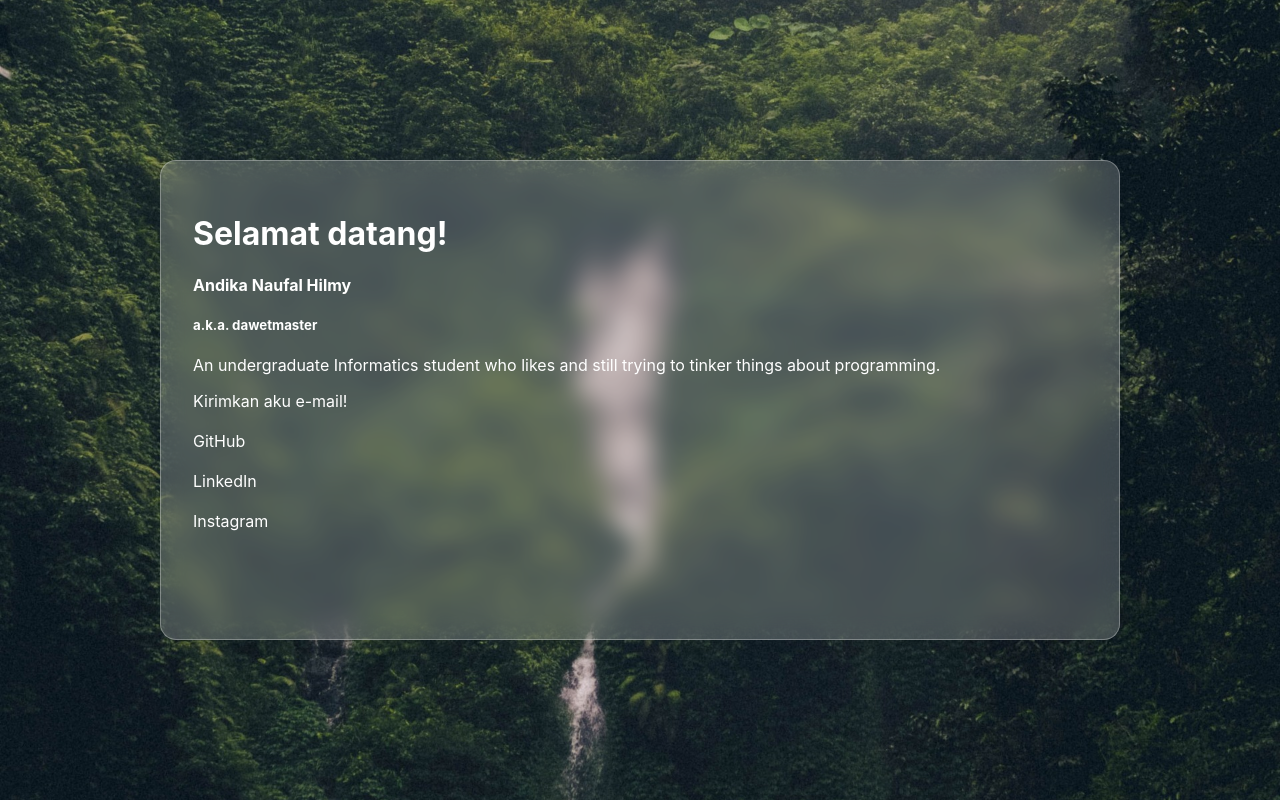
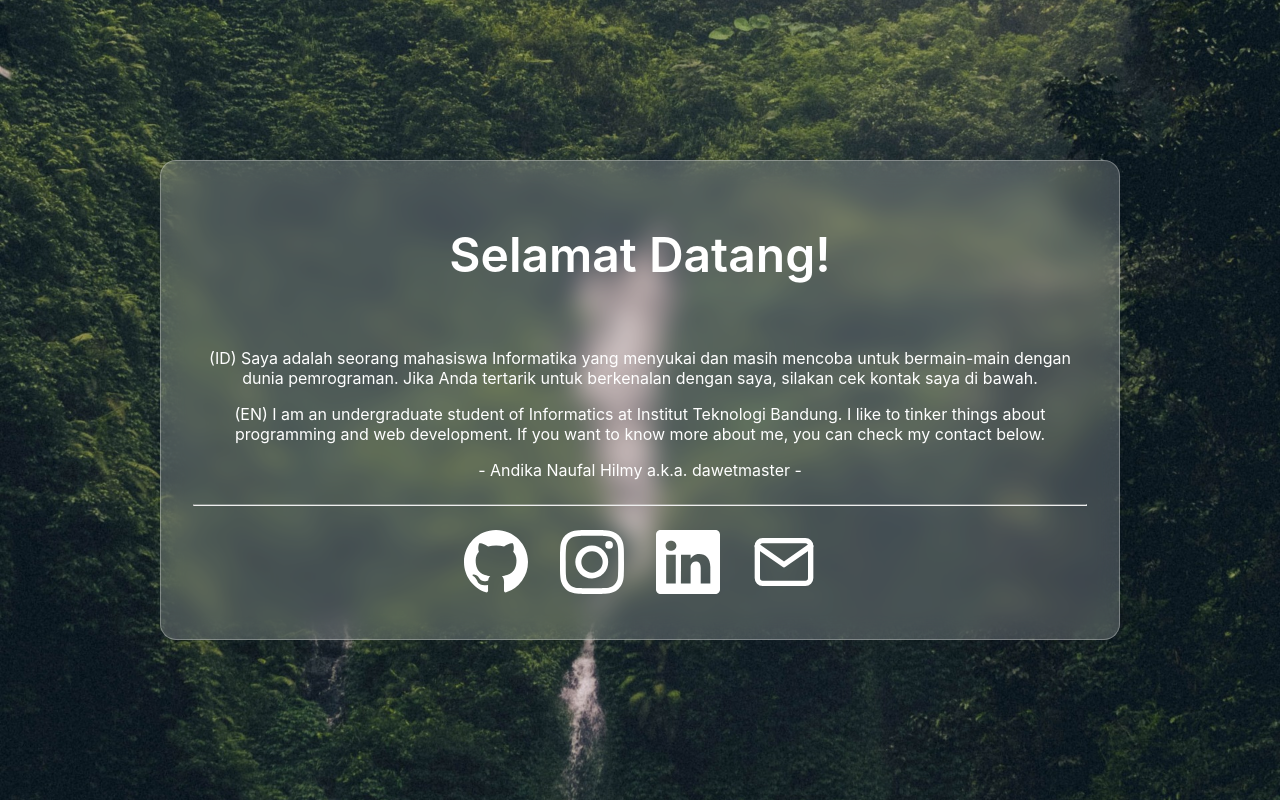
Before and after one commit to andikahilmy/andikahilmy.github.io, a Next.js app: page / in a window 1280 px wide. Built offline with nearby package versions, Linux system fonts and the light colour scheme.

Commit message:
update homepage

```diff
--- /dev/null
+++ b/components/splash/card.js
@@ -0,0 +1,47 @@
+import globals from '../../styles/globals.module.css'
+import styles from './card.module.css'
+import { BsGithub, BsInstagram, BsLinkedin } from 'react-icons/bs'
+import { FiMail } from 'react-icons/fi'
+
+function Card(props) {
+	return (
+		<div className={`${globals.glass} ${styles.card}`} style={{display: 'flex', flexDirection: 'column'}}>
+      <div className={styles.greeting}>
+				Selamat Datang!
+			</div>
+			<div className={styles.name}>
+				(ID) Saya adalah seorang mahasiswa Informatika yang menyukai dan masih mencoba untuk bermain-main dengan dunia pemrograman. Jika Anda tertarik untuk berkenalan dengan saya, silakan cek kontak saya di bawah.
+			</div>
+			<div className={styles.name}>
+				(EN) I am an undergraduate student of Informatics at Institut Teknologi Bandung. I like to tinker things about programming and web development. If you want to know more about me, you can check my contact below.
+			</div>
+			<div className={styles.name}>
+				- Andika Naufal Hilmy a.k.a. dawetmaster -
+			</div>
+			<hr style={{borderTop:'1px solid rgba(255, 255, 255, 0.3)', width:'100%'}}/>
+			<div style={{display: 'flex', gap: '2rem', margin: '1rem auto'}}>
+				<div style={{display: 'flex', flex: '1', alignItems: 'center', justifyContent: 'center'}}>
+					<a href='https://www.github.com/dawetmaster'>
+						<BsGithub size={'4em'} />
+					</a>
+				</div>
+				<div style={{display: 'flex', flex: '1', alignItems: 'center', justifyContent: 'center'}}>
+					<a href='https://www.instagram.com/andhilmy'>
+						<BsInstagram size={'4em'} />
+					</a>
+				</div>
+				<div style={{display: 'flex', flex: '1', alignItems: 'center', justifyContent: 'center'}}>
+					<a href='https://www.linkedin.com/in/andikahilmy'>
+						<BsLinkedin size={'4em'} />
+					</a>
+				</div>
+				<div style={{display: 'flex', flex: '1', alignItems: 'center', justifyContent: 'center'}}>
+					<a href='mailto:andika.naufal48@gmail.com'>
+						<FiMail size={'4em'} />
+					</a>
+				</div>
+			</div>
+		</div>
+	);
+}
+export default Card;
--- /dev/null
+++ b/components/splash/card.module.css
@@ -0,0 +1,22 @@
+.card {
+    width: calc(100vw - 4rem);
+    /* height: calc(100vh - 4rem); */
+    max-width: 60rem;
+    max-height: 30rem;
+    margin: auto;
+    padding: 2rem 2rem 2rem 2rem;
+}
+
+.greeting {
+    font-size: 3rem;
+    font-weight: 600;
+    margin-bottom: 4rem;
+    margin-top: 2rem;
+    text-align: center;
+}
+
+.name {
+    font-size: 1rem;
+    margin-bottom: 1rem;
+    text-align: center;
+}
--- a/package.json
+++ b/package.json
@@ -24,6 +24,7 @@
     "prettier": "^2.7.1",
     "react": "18.2.0",
     "react-dom": "18.2.0",
+    "react-icons": "^4.4.0",
     "typescript": "^4.8.2"
   },
   "devDependencies": {
--- a/pages/index.js
+++ b/pages/index.js
@@ -4,6 +4,7 @@ import Splash from '../components/splash/splash'
 import globals from '../styles/globals.module.css'
 import styles from '../styles/home.module.css'
 import githubSvg from '../public/github.svg'
+import Card from '../components/splash/card'
 
 const bgImage = 'bg.jpg'
 
@@ -17,7 +18,17 @@ export default function Home() {
       </Head>
 
       <Splash bg={bgImage}>
-        <div className={`${globals.glass} ${styles.home}`}>
+        <Card/>
+      </Splash>
+
+    </div>
+  )
+}
+// <p>Photo by <a href="https://unsplash.com/@tricell1991?utm_source=unsplash&utm_medium=referral&utm_content=creditCopyText">Waranont (Joe)</a> on <a href="https://unsplash.com/?utm_source=unsplash&utm_medium=referral&utm_content=creditCopyText">Unsplash</a></p>
+
+/*
+
+
           <h1>Selamat datang!</h1>
           <h4>Andika Naufal Hilmy</h4>
           <h5>a.k.a. dawetmaster</h5>
@@ -33,10 +44,5 @@ export default function Home() {
           <br/>
           <br/>
           <a style={{margin: '1rem 0'}} href='https://www.instagram.com/andhilmy'>Instagram</a>
-        </div>
-      </Splash>
 
-    </div>
-  )
-}
-// <p>Photo by <a href="https://unsplash.com/@tricell1991?utm_source=unsplash&utm_medium=referral&utm_content=creditCopyText">Waranont (Joe)</a> on <a href="https://unsplash.com/?utm_source=unsplash&utm_medium=referral&utm_content=creditCopyText">Unsplash</a></p>
+*/
```
Also changed, not shown: 2 other files (tests, documents, lock files or other folders).
